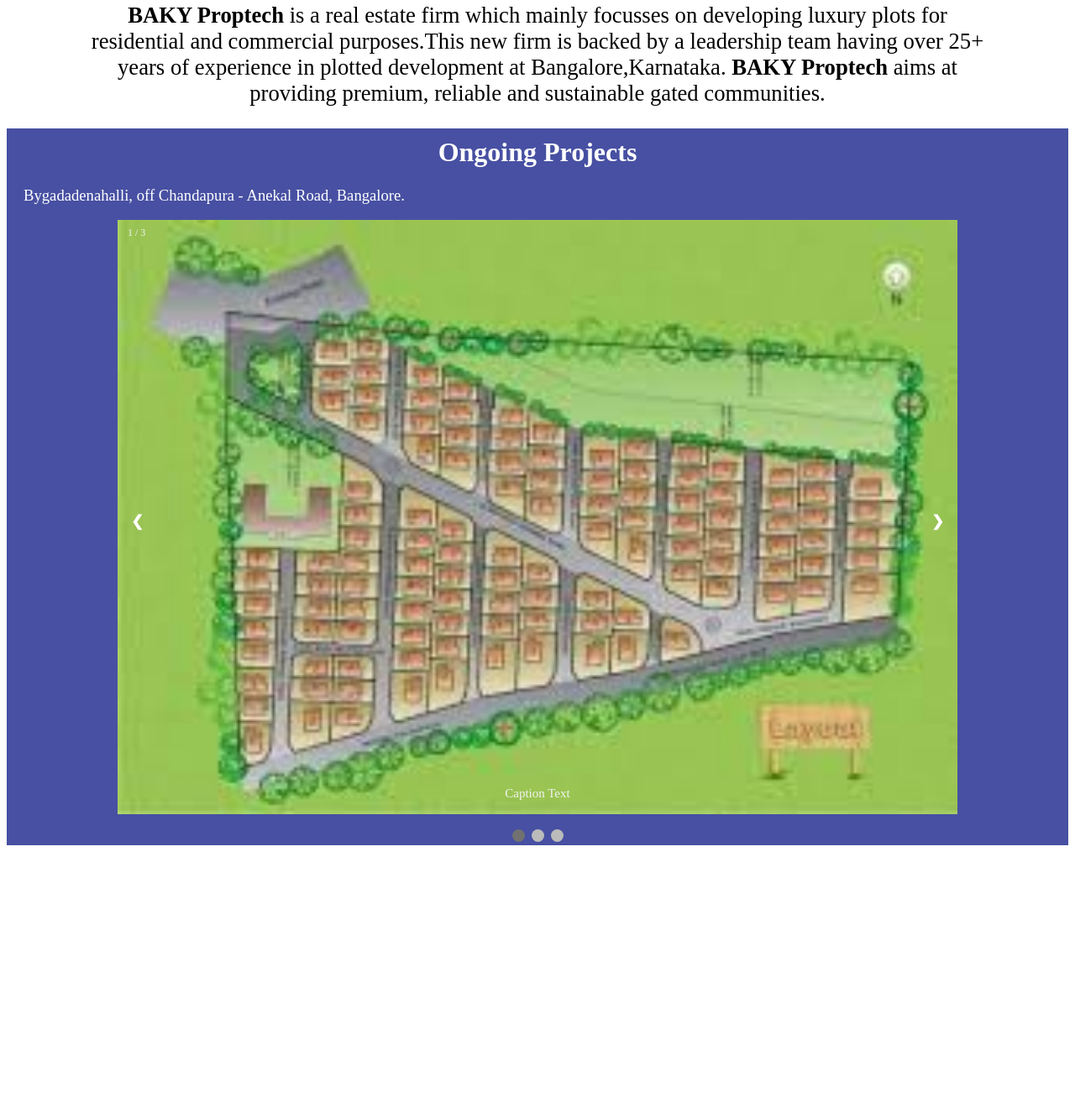
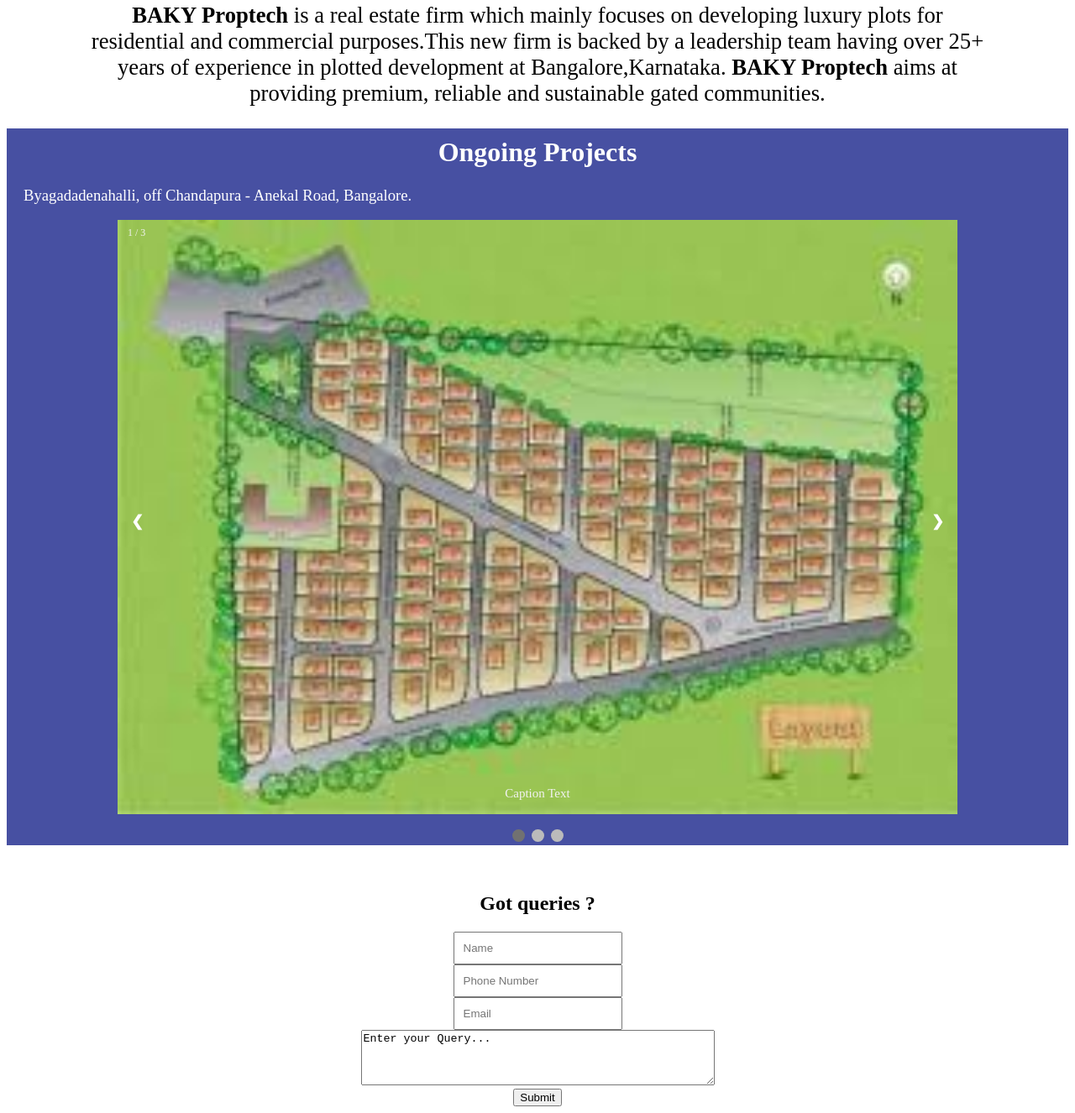
Before and after one commit to yashas2555/bakyproptech, a plain HTML site: page index.html in a window 1280 px wide. Shown: the part 974-2300 px from the top of the page at 84% size. Before the commit the page ends 1997 px from the top, so only its background shows below. Drawn offline with Linux system fonts and the light colour scheme.

Commit message:
Update index.html

```diff
--- a/index.html
+++ b/index.html
@@ -3,6 +3,7 @@
 <head>
 	<meta name="viewport" content="width=device-width, initial-scale=1">
 	<link rel="stylesheet" type="text/css" href="styles.css">
+	<title>BAKY Proptech: Home</title>
 </head>
 <body>
 
@@ -10,18 +11,18 @@
 	<a href="index.html"><img src="logo.png" width="30%"></a>
   <li><a href="index.html">Home</a></li>
   <li><a href="index.html">News</a></li>
-  <li><a href="index.html">Contact</a></li>
+  <li><a href="contact.html">Contact</a></li>
   <li><a href="index.html">About</a></li>
 </ul>
 <div>
 <img src="cover.jpg" width="100%">
 </div>
 <div class="intro">
-	<p><strong>BAKY Proptech</strong> is a real estate firm which mainly focusses on developing luxury plots for residential and commercial purposes.This new firm is backed by a leadership team having over 25+ years of experience in plotted development at Bangalore,Karnataka. <strong>BAKY Proptech</strong> aims at providing premium, reliable and sustainable gated communities.</p>
+	<p><strong>BAKY Proptech</strong> is a real estate firm which mainly focuses on developing luxury plots for residential and commercial purposes.This new firm is backed by a leadership team having over 25+ years of experience in plotted development at Bangalore,Karnataka. <strong>BAKY Proptech</strong> aims at providing premium, reliable and sustainable gated communities.</p>
 </div>
 <div class="currentp">
 	<h1 style="text-align: center;padding-top: 10px;">Ongoing Projects</h1>
-	<p style="padding-left: 20px;font-size: 14pt">Bygadadenahalli, off Chandapura - Anekal Road, Bangalore.
+	<p style="padding-left: 20px;font-size: 14pt">Byagadadenahalli, off Chandapura - Anekal Road, Bangalore.
 
 		<div class="slideshow-container">
 
@@ -84,7 +85,17 @@
 		}
 		</script>
 
-</p>
+	</p>
+</div>
+<div style="padding-top: 20px;text-align: center;">
+	<h2>Got queries ? </h2>
+	<form>
+		<input type="text" name="name" placeholder="Name" style="padding:10px 10px;"><br>
+		<input type="tel" name="phone" placeholder="Phone Number" style="padding:10px 10px;"><br>
+		<input type="email" name="email" placeholder="Email" style="padding:10px 10px;"><br>
+		<textarea id="query" name="query" rows="4" cols="50">Enter your Query...</textarea><br>
+		<input type="submit" name="submit"><br>
+	</form>
 
 </body>
 </html>
```
